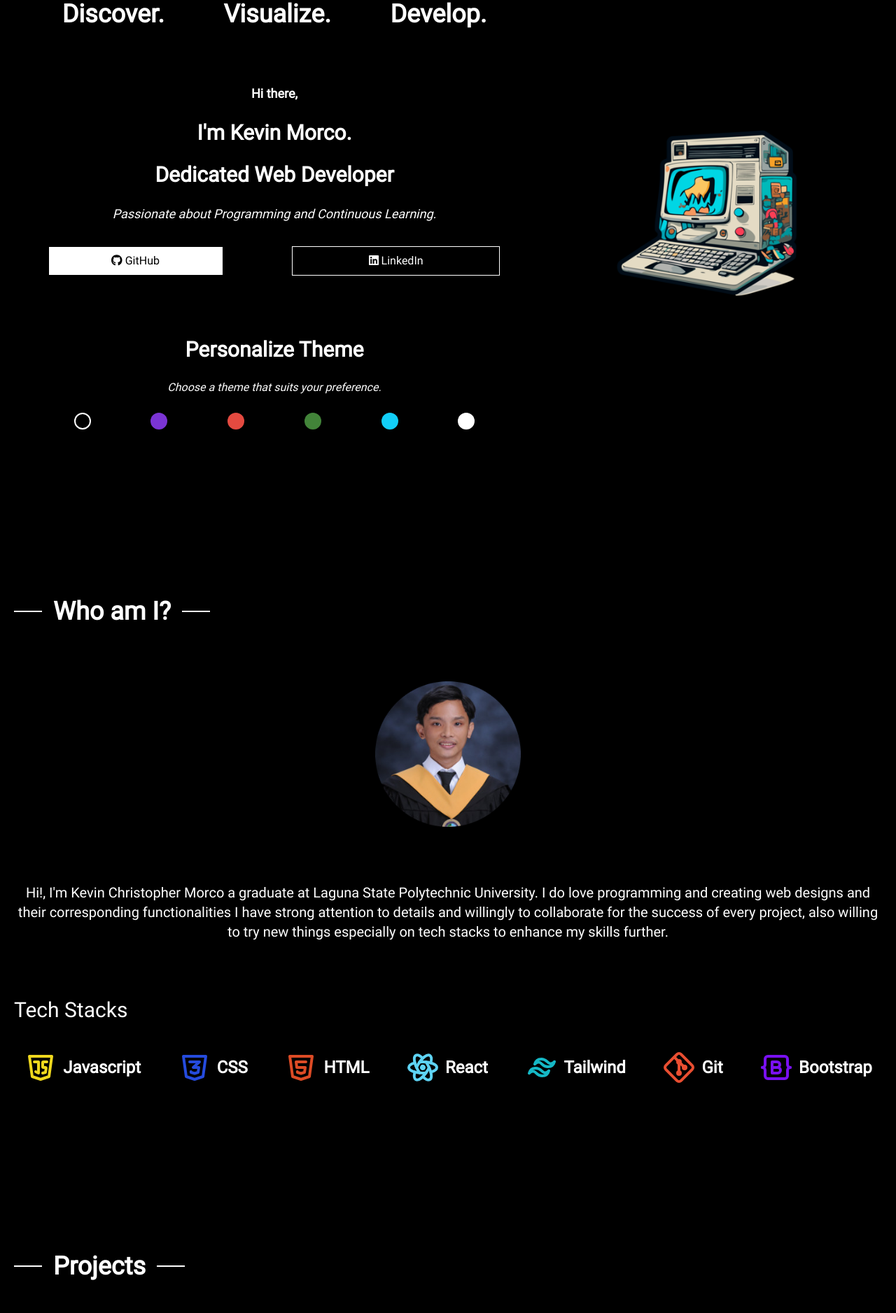
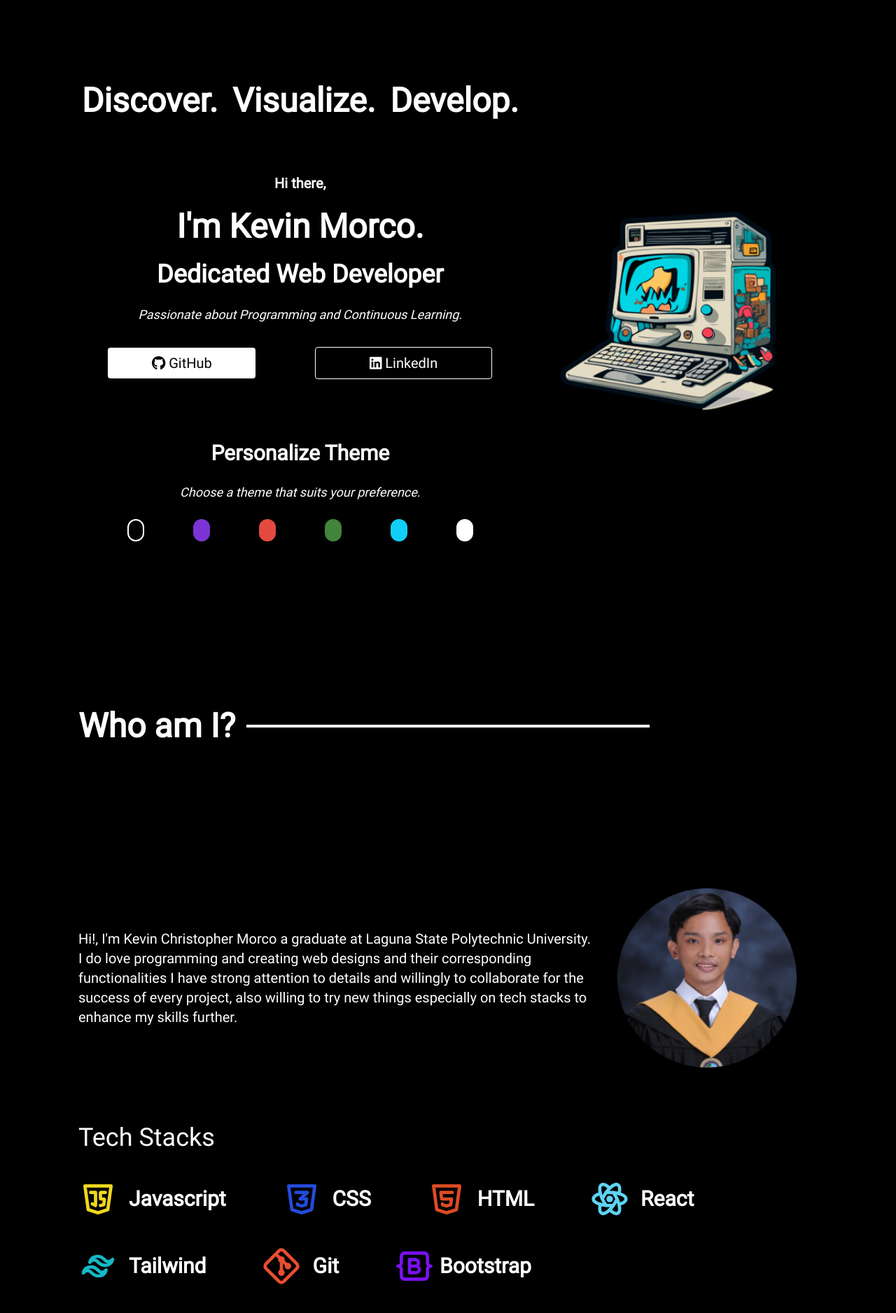
Before and after one commit to KevinChristopherMorco/heyitskevin, a React (Create React App) app: page / in a window 1280 px wide. Shown: the part 120-1997 px from the top of the page at 70% size. Built offline with nearby package versions, Linux system fonts and the light colour scheme.

Commit message:
added responsiveness for large monitors

```diff
--- a/src/App.js
+++ b/src/App.js
@@ -11,6 +11,19 @@ import { useState, useEffect } from "react";
 
 function App() {
   const [isActive, setActive] = useState(false);
+  const [theme, setTheme] = useState(
+    localStorage.getItem("theme") || "classicBlackAndWhite"
+  );
+
+  useEffect(() => {
+    localStorage.setItem("theme", theme);
+    document.body.classList = "";
+    document.body.classList.add(
+      theme,
+      "bg-[var(--color-primary)]",
+      "text-[var(--color-text)]"
+    );
+  }, [theme]);
 
   const menuState = (state) => {
     setActive(state);
@@ -24,13 +37,13 @@ function App() {
 
   return (
     <>
-      <Header setActive={menuState} />
-      <div className="px-5 flex flex-col gap-y-60">
-        <Hero />
+      <Header setActive={menuState} theme={theme} />
+      <div className="px-5 flex flex-col gap-y-60 lg:px-8 xl:px-28 2xl:px-64">
+        <Hero setTheme={setTheme} />
         <About />
         <ProjectContainer />
+        <Footer />
       </div>
-      <Footer />
 
       <Hamburger isActive={isActive} setActive={menuState} />
     </>
--- a/src/components/About.jsx
+++ b/src/components/About.jsx
@@ -14,14 +14,16 @@ import {
 const About = () => {
   return (
     <section className="flex flex-col gap-y-20" id="about">
-      <div className="flex items-center gap-x-4">
-        <div className="w-10 border-t-2 border-[var(--color-accent)]"></div>
-        <p className="text-3xl font-bold md:text-4xl">Who am I? </p>
-        <div className="w-10 border-t-2 border-[var(--color-accent)]"></div>
-      </div>
-      <div className="flex flex-col gap-y-20">
-        <img src={author} alt="author" className="w-52 h-52 m-auto" />
-        <p className="text-center md:text-xl">
+      <p className="mb-6 flex items-center gap-x-4 text-3xl font-bold before:h-[0.2rem] before:w-[3rem] before:bg-[var(--color-accent)] after:h-[0.2rem] after:w-[3rem] after:bg-[var(--color-accent)] md:text-4xl md:before:hidden md:after:w-[20rem] lg:mb-32 lg:after:w-[36rem] lg:text-5xl ">
+        Who am I?
+      </p>
+      <div className="flex flex-col gap-y-20 xl:flex-row-reverse xl:items-center">
+        <img
+          src={author}
+          alt="author"
+          className="w-52 h-52 m-auto xl:w-64 xl:h-64"
+        />
+        <p className="text-center md:text-xl xl:text-start xl:basis-[70%]">
           Hi!, I'm Kevin Christopher Morco a graduate at Laguna State
           Polytechnic University. I do love programming and creating web designs
           and their corresponding functionalities I have strong attention to
@@ -31,47 +33,47 @@ const About = () => {
         </p>
       </div>
       <div className="flex flex-col gap-y-10">
-        <p className="text-3xl">Tech Stacks </p>
-        <ul className="flex flex-wrap justify-around items-center gap-y-10 text-base font-semibold md:text-2xl md:gap-x-6">
-          <li className="flex items-center gap-x-2">
+        <p className="text-3xl lg:text-4xl">Tech Stacks </p>
+        <ul className="flex flex-wrap items-center gap-x-8 gap-y-10 text-base font-semibold md:text-2xl md:gap-x-10 lg:text-3xl lg:gap-x-16 xl:gap-x-20">
+          <li className="flex items-center gap-x-2 xl:gap-x-4">
             <span className="text-js">
-              <IconBrandJavascript className="md:w-12 md:h-12" />
+              <IconBrandJavascript className="md:w-12 md:h-12 lg:w-14 lg:h-14" />
             </span>
             Javascript
           </li>
-          <li className="flex items-center gap-x-2">
+          <li className="flex items-center gap-x-2 xl:gap-x-4">
             <span className="text-css">
-              <IconBrandCss3 className="md:w-12 md:h-12" />
+              <IconBrandCss3 className="md:w-12 md:h-12 lg:w-14 lg:h-14" />
             </span>
             CSS
           </li>
-          <li className="flex items-center gap-x-2">
+          <li className="flex items-center gap-x-2 xl:gap-x-4">
             <span className="text-html">
-              <IconBrandHtml5 className="md:w-12 md:h-12" />
+              <IconBrandHtml5 className="md:w-12 md:h-12 lg:w-14 lg:h-14" />
             </span>
             HTML
           </li>
-          <li className="flex items-center gap-x-2">
+          <li className="flex items-center gap-x-2 xl:gap-x-4">
             <span className="text-react">
-              <IconBrandReact className="md:w-12 md:h-12" />
+              <IconBrandReact className="md:w-12 md:h-12 lg:w-14 lg:h-14" />
             </span>
             React
           </li>
-          <li className="flex items-center gap-x-2">
+          <li className="flex items-center gap-x-2 xl:gap-x-4">
             <span className="text-tailwind">
-              <IconBrandTailwind className="md:w-12 md:h-12" />
+              <IconBrandTailwind className="md:w-12 md:h-12 lg:w-14 lg:h-14" />
             </span>
             Tailwind
           </li>
-          <li className="flex items-center gap-x-2">
+          <li className="flex items-center gap-x-2 xl:gap-x-4">
             <span className="text-git">
-              <IconBrandGit className="md:w-12 md:h-12" />
+              <IconBrandGit className="md:w-12 md:h-12 lg:w-14 lg:h-14" />
             </span>
             Git
           </li>
           <li className="flex items-center gap-x-2">
             <span className="text-bootstrap">
-              <IconBrandBootstrap className="md:w-12 md:h-12" />
+              <IconBrandBootstrap className="md:w-12 md:h-12 lg:w-14 lg:h-14" />
             </span>
             Bootstrap
           </li>
--- a/src/components/Containers/ProjectContainer.jsx
+++ b/src/components/Containers/ProjectContainer.jsx
@@ -4,13 +4,11 @@ import project from "../../projects/projects";
 
 const ProjectContainer = () => {
   return (
-    <section className="flex flex-col gap-y-12" id="projects">
-      <div className="flex items-center gap-x-4">
-        <div className="w-10 border-t-2 border-[var(--color-accent)]"></div>
-        <p className="text-3xl font-bold md:text-4xl">Projects </p>
-        <div className="w-10 border-t-2 border-[var(--color-accent)]"></div>
-      </div>{" "}
-      <div className="flex flex-col gap-y-20 md:flex-row flex-wrap md:justify-around">
+    <section className="flex flex-col gap-y-20" id="projects">
+      <p className="mb-6 flex items-center gap-x-4 text-3xl font-bold before:h-[0.2rem] before:w-[3rem] before:bg-[var(--color-accent)] after:h-[0.2rem] after:w-[3rem] after:bg-[var(--color-accent)] md:text-4xl md:before:hidden md:after:w-[20rem] lg:mb-32 lg:after:w-[36rem] lg:text-5xl ">
+        Projects
+      </p>
+      <div className="flex flex-col gap-y-20 md:flex-row flex-wrap md:justify-around xl:justify-between">
         {project.map((project, index) => {
           return (
             <Card
--- a/src/components/Hero.jsx
+++ b/src/components/Hero.jsx
@@ -5,43 +5,33 @@ import { FontAwesomeIcon } from "@fortawesome/react-fontawesome";
 
 import { faGithub, faLinkedin } from "@fortawesome/free-brands-svg-icons";
 
-const Hero = () => {
-  const [theme, setTheme] = useState(
-    localStorage.getItem("theme") || "classicBlackAndWhite"
-  );
-
-  useEffect(() => {
-    localStorage.setItem("theme", theme);
-    document.body.classList = "";
-    document.body.classList.add(
-      theme,
-      "bg-[var(--color-primary)]",
-      "text-[var(--color-text)]"
-    );
-  }, [theme]);
-
+const Hero = ({ setTheme }) => {
   return (
     <section
-      className="mt-[15vh] flex flex-col items-center md:flex-row-reverse md:justify-between"
+      className="mt-[15vh] flex flex-col items-center md:flex-row-reverse md:justify-between xl:mt-[30vh]"
       id="intro"
     >
       <div className="flex justify-center md:basis-[40%]">
         <img
           src={computer}
           alt="Computer"
-          className="w-72 h-72 md:w-80 md:h-80"
+          className="w-72 h-72 md:w-80 md:h-80 xl:w-96 xl:h-96"
         />
       </div>
       <div className="flex flex-col gap-y-20 md:basis-[60%]">
-        <div className="flex flex-wrap justify-evenly items-center gap-y-6 text-3xl text-center font-bold md:text-4xl md:gap-x-4">
+        <div className="flex flex-wrap justify-evenly items-center gap-y-6 text-3xl text-center font-bold md:text-4xl md:gap-x-4 xl:text-5xl 2xl:text-6xl">
           <p>Discover.</p>
           <p>Visualize.</p>
           <p>Develop.</p>
         </div>
         <div className="flex flex-col gap-y-6 text-center">
-          <p className="text-small font-bold md:text-lg">Hi there,</p>
-          <p className="text-2xl font-bold md:text-3xl">I'm Kevin Morco.</p>
-          <p className="text-2xl font-bold md:text-3xl">
+          <p className="text-small font-bold md:text-lg xl:text-xl">
+            Hi there,
+          </p>
+          <p className="text-2xl font-bold md:text-3xl xl:text-4xl xl:text-5xl">
+            I'm Kevin Morco.
+          </p>
+          <p className="text-2xl font-bold md:text-3xl xl:text-4xl">
             Dedicated Web Developer
           </p>
           <div className="italic md:text-lg">
@@ -51,14 +41,14 @@ const Hero = () => {
             <a
               href="https://github.com/KevinChristopherMorco"
               target="_blank"
-              className="w-1/3 p-2 bg-[var(--color-accent)] text-[var(--color-text-accent)] text-center transition ease-in-out hover:scale-110"
+              className="w-1/3 p-2 bg-[var(--color-accent)] text-[var(--color-text-accent)] text-center transition ease-in-out rounded hover:scale-110 xl:text-xl"
             >
               <FontAwesomeIcon icon={faGithub} /> GitHub
             </a>
             <a
               href="https://www.linkedin.com/in/kevin-christopher-morco-a9a361289/"
               target="__blank"
-              className="w-2/5 p-2 text-center border border-[var(--color-accent)]"
+              className="w-2/5 p-2 text-center border border-[var(--color-accent)] rounded xl:text-xl"
             >
               <FontAwesomeIcon icon={faLinkedin} /> LinkedIn
             </a>
@@ -67,32 +57,32 @@ const Hero = () => {
 
         <div className="flex flex-col gap-y-6 text-center">
           <p className="text-3xl font-semibold">Personalize Theme</p>
-          <p className="text-medium font-medium italic">
+          <p className="text-medium font-medium italic xl:text-lg">
             Choose a theme that suits your preference.
           </p>
           <div className="flex justify-evenly">
             <div
-              className="w-4 h-4 bg-[#000] rounded-full border-2 border-accent md:w-6 md:h-6"
+              className="w-4 h-4 bg-[#000] rounded-full border-2 border-accent md:w-6 md:h-6 2xl:w-8 xl:h-8"
               onClick={() => setTheme("classicBlackAndWhite")}
             ></div>
             <div
-              className="w-4 h-4 bg-[#7b34d4] rounded-full md:w-6 md:h-6"
+              className="w-4 h-4 bg-[#7b34d4] rounded-full md:w-6 md:h-6 2xl:w-8 xl:h-8"
               onClick={() => setTheme("twilightBliss")}
             ></div>
             <div
-              className="w-4 h-4 bg-[#e44a40] rounded-full md:w-6 md:h-6"
+              className="w-4 h-4 bg-[#e44a40] rounded-full md:w-6 md:h-6 2xl:w-8 xl:h-8"
               onClick={() => setTheme("bloodMoon")}
             ></div>
             <div
-              className="w-4 h-4 bg-[#428439] rounded-full md:w-6 md:h-6"
+              className="w-4 h-4 bg-[#428439] rounded-full md:w-6 md:h-6 2xl:w-8 xl:h-8"
               onClick={() => setTheme("rainforestExplore")}
             ></div>
             <div
-              className="w-4 h-4 bg-[#12CEF7] rounded-full md:w-6 md:h-6"
+              className="w-4 h-4 bg-[#12CEF7] rounded-full md:w-6 md:h-6 2xl:w-8 xl:h-8"
               onClick={() => setTheme("blessedAqua")}
             ></div>
             <div
-              className="w-4 h-4 bg-[#fff] rounded-full md:w-6 md:h-6"
+              className="w-4 h-4 bg-[#fff] rounded-full md:w-6 md:h-6 2xl:w-8 xl:h-8"
               onClick={() => setTheme("classicWhiteAndBlack")}
             ></div>
           </div>
```
Also changed, not shown: src/components/Card.jsx (+13 -11 lines), src/components/Footer.jsx (+5 -7 lines), src/components/Header.jsx (+9 -2 lines), src/images/project-card/dictionary-app.png, src/images/project-card/news-app.png.
